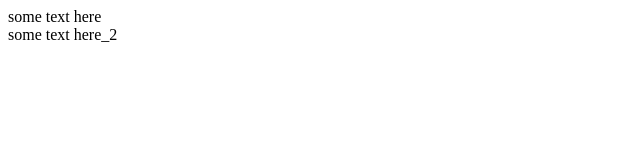
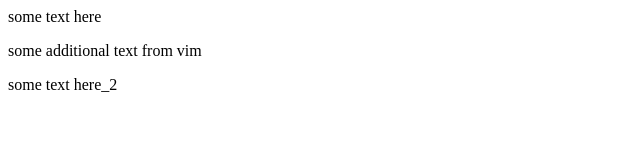
Before and after one commit to Red02Raccoon/git, a plain HTML site: page index.html in a window 1280 px wide. Shown: the whole page, without its empty margins (0-640 px from the left). Drawn offline with Linux system fonts and the light colour scheme.

Commit message:
use vim to create file

```diff
--- a/index.html
+++ b/index.html
@@ -1,2 +1,5 @@
 <div>some text here</div>
+
+<p>some additional text from vim </p>
+
 <div>some text here_2</div>
```
Also changed, not shown: newFile.txt (added), some-new-file.txt (added).
